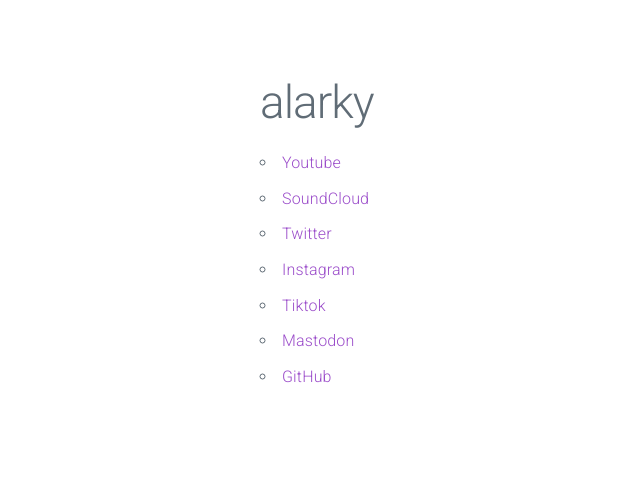
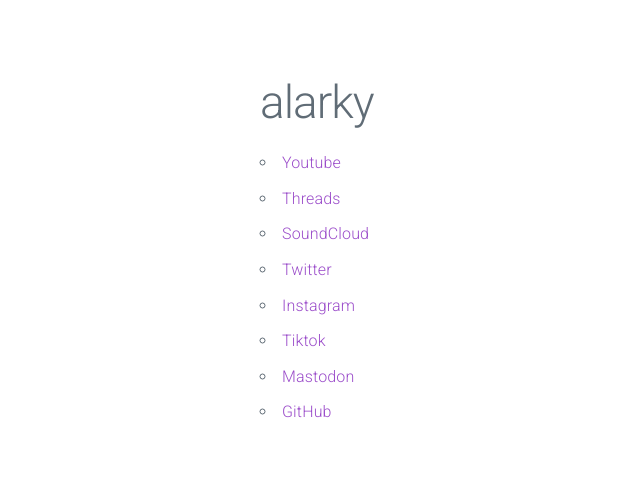
Before and after one commit to alarky/links-web, a plain HTML site: page docs/index.html in a window 1280 px wide. Shown: the whole page, without its empty margins (0-640 px from the left). Drawn offline with nearby package versions, Linux system fonts and the light colour scheme.

Commit message:
add threads

```diff
--- a/docs/index.html
+++ b/docs/index.html
@@ -14,6 +14,7 @@
         <h1>alarky</h1>
         <ul>
           <li><a href="https://www.youtube.com/channel/UC4gQJsLoMc099t4xnXErTLA">Youtube</a></li>
+          <li><a href="https://www.threads.net/@alarky11">Threads</a></li>
           <li><a href="https://soundcloud.com/alarky">SoundCloud</a></li>
           <li><a href="https://twitter.com/alarky1">Twitter</a></li>
           <li><a href="https://instagram.com/alarky11?igshid=NTc4MTIwNjQ2YQ==">Instagram</a></li>
```
